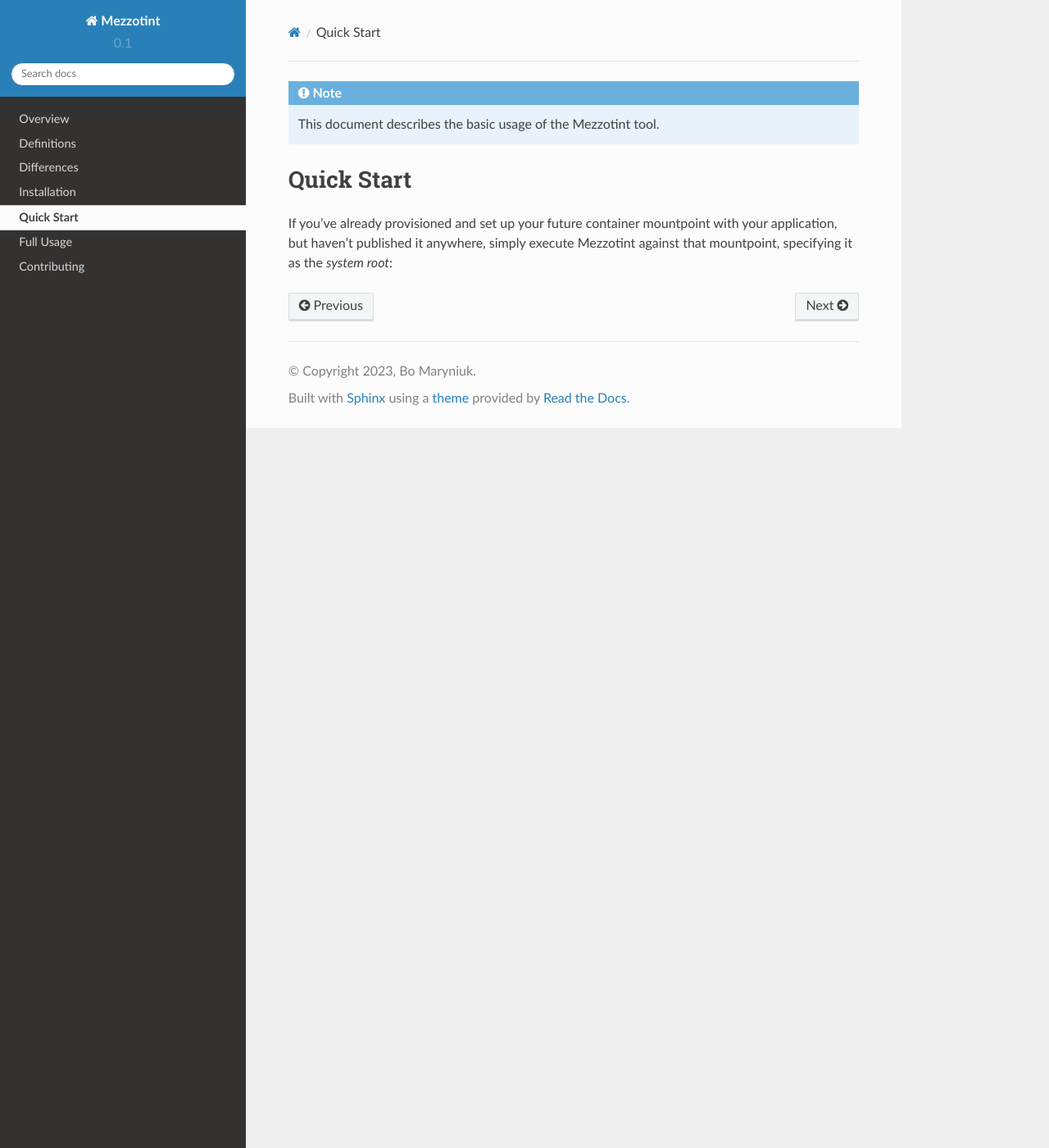
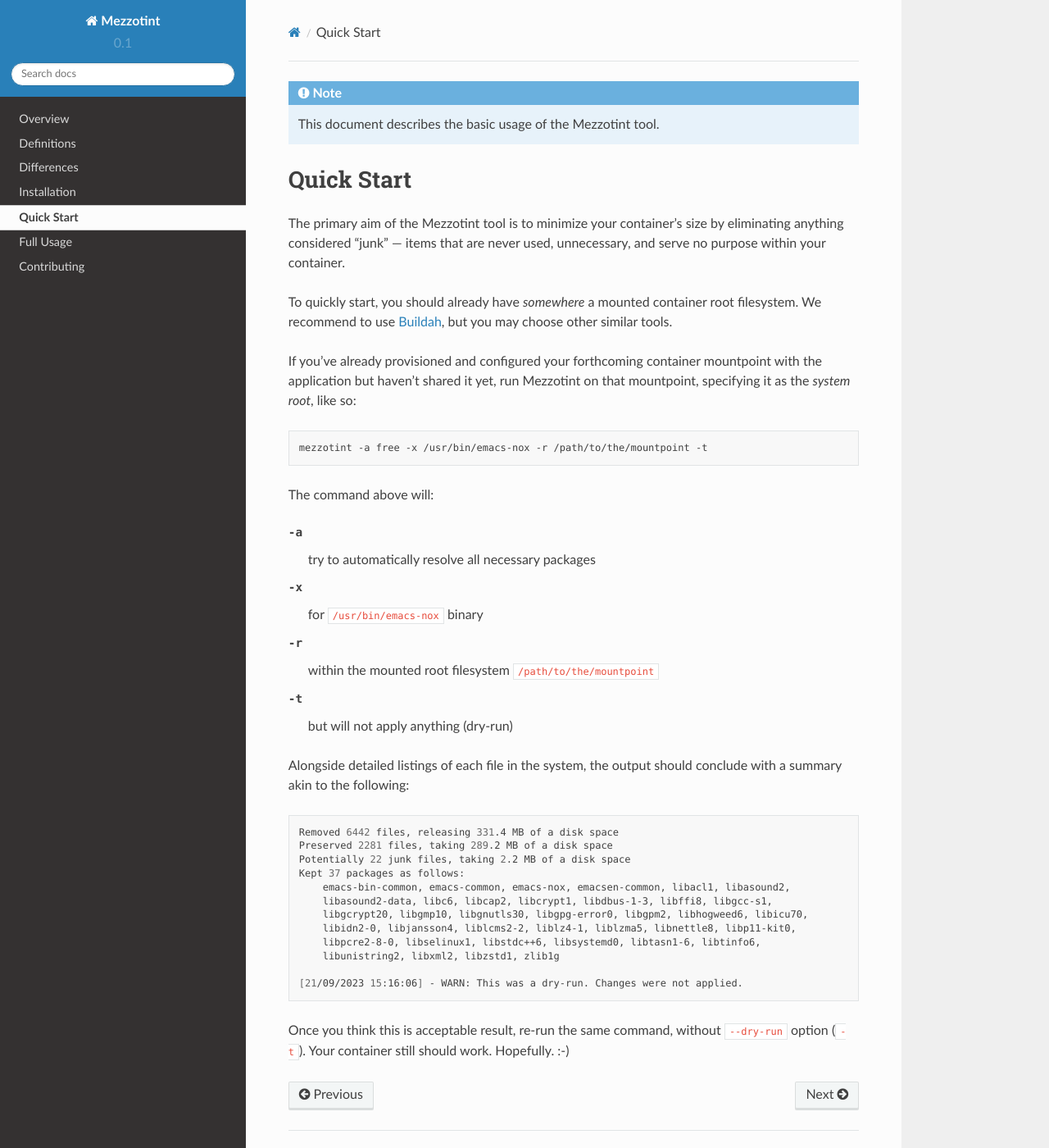
Before and after one commit to tinythings/mezzotint, a Sphinx documentation site: the page built from docs/quickstart.rst, in a window 1280 px wide and 1400 px high. Shown: the whole window at 82% size. Built offline with Sphinx 7.4.7 and the Read the Docs theme 2.0.0, drawn with Linux system fonts in a browser that asks for light colours.

Commit message:
Updated quickstart

```diff
--- a/docs/quickstart.rst
+++ b/docs/quickstart.rst
@@ -4,4 +4,38 @@
 Quick Start
 ===========
 
-If you've already provisioned and set up your future container mountpoint with your application, but haven't published it anywhere, simply execute Mezzotint against that mountpoint, specifying it as the `system root`:
+The primary aim of the Mezzotint tool is to minimize your container's size by eliminating anything considered "junk" — items that are never used, unnecessary, and serve no purpose within your container.
+
+To quickly start, you should already have `somewhere` a mounted container root filesystem. We recommend to use `Buildah <https://buildah.io>`__, but you may choose other similar tools.
+
+If you've already provisioned and configured your forthcoming container mountpoint with the application but haven't shared it yet, run Mezzotint on that mountpoint, specifying it as the `system root`, like so:
+
+.. code-block:: shell
+
+    mezzotint -a free -x /usr/bin/emacs-nox -r /path/to/the/mountpoint -t
+
+The command above will:
+
+-a  try to automatically resolve all necessary packages
+-x  for ``/usr/bin/emacs-nox`` binary
+-r  within the mounted root filesystem ``/path/to/the/mountpoint``
+-t  but will not apply anything (dry-run)
+
+Alongside detailed listings of each file in the system, the output should conclude with a summary akin to the following:
+
+.. code-block:: shell
+
+    Removed 6442 files, releasing 331.4 MB of a disk space
+    Preserved 2281 files, taking 289.2 MB of a disk space
+    Potentially 22 junk files, taking 2.2 MB of a disk space
+    Kept 37 packages as follows:
+        emacs-bin-common, emacs-common, emacs-nox, emacsen-common, libacl1, libasound2,
+        libasound2-data, libc6, libcap2, libcrypt1, libdbus-1-3, libffi8, libgcc-s1,
+        libgcrypt20, libgmp10, libgnutls30, libgpg-error0, libgpm2, libhogweed6, libicu70,
+        libidn2-0, libjansson4, liblcms2-2, liblz4-1, liblzma5, libnettle8, libp11-kit0,
+        libpcre2-8-0, libselinux1, libstdc++6, libsystemd0, libtasn1-6, libtinfo6,
+        libunistring2, libxml2, libzstd1, zlib1g
+
+    [21/09/2023 15:16:06] - WARN: This was a dry-run. Changes were not applied.
+
+Once you think this is acceptable result, re-run the same command, without ``--dry-run`` option (``-t``). Your container still should work. Hopefully. :-)
```
